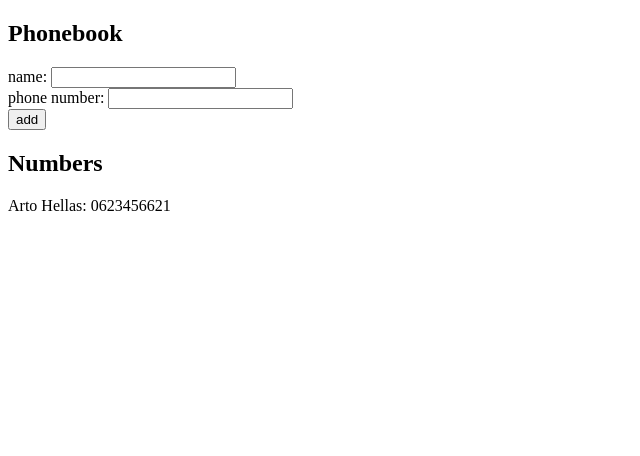
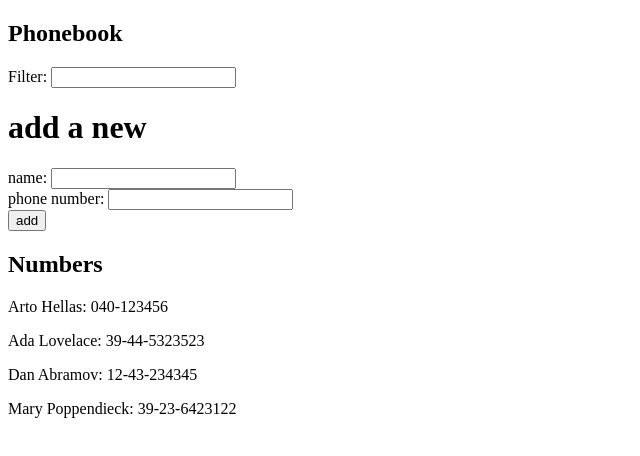
Before and after one commit to mickeybeurskens/fullstackopen-course, a React (Create React App) app in the folder part2/phone_book/: page / in a window 1280 px wide. Shown: the top 456 px of the page, without its empty margins (0-640 px from the left). Built offline with nearby package versions, Linux system fonts and the light colour scheme.

Commit message:
Add exercise 2.9

```diff
--- a/part2/phone_book/src/App.js
+++ b/part2/phone_book/src/App.js
@@ -11,13 +11,14 @@ const ShowPeople = ({persons}) => {
 
 const App = () => {
   const [persons, setPersons] = useState([
-    {
-      name: 'Arto Hellas',
-      number: '0623456621'
-    }
+    { name: 'Arto Hellas', number: '040-123456', id: 1 },
+    { name: 'Ada Lovelace', number: '39-44-5323523', id: 2 },
+    { name: 'Dan Abramov', number: '12-43-234345', id: 3 },
+    { name: 'Mary Poppendieck', number: '39-23-6423122', id: 4 }
   ])
   const [newName, setNewName] = useState('')
   const [newNumber, setNewNumber] = useState('')
+  const [searchTerm, setSearchTerm] = useState('')
 
   const AddPerson = (event) => {
     event.preventDefault()
@@ -33,12 +34,22 @@ const App = () => {
     setPersons(persons.concat(newPerson))
   }
 
+  const getFilteredPersons = (persons) => {
+    if (searchTerm.length!==0){
+      return persons.filter((person) => person.name.includes(searchTerm))
+    }
+    return persons
+  }
+
   const handleNameInput = (event) => setNewName(event.target.value)
   const handleNumberInput = (event) => setNewNumber(event.target.value)
+  const handleSearchInput = (event) => setSearchTerm(event.target.value)
 
   return (
     <div>
       <h2>Phonebook</h2>
+      <p>Filter: <input value={searchTerm} onChange={handleSearchInput}/></p>
+      <h1>add a new</h1>
       <form onSubmit={AddPerson}>
         <div>name: <input value={newName} onChange={handleNameInput}/></div>
         <div>phone number: <input value={newNumber} onChange={handleNumberInput}/></div>
@@ -47,7 +58,7 @@ const App = () => {
         </div>
       </form>
       <h2>Numbers</h2>
-      <ShowPeople persons={persons}/>
+      <ShowPeople persons={getFilteredPersons(persons)}/>
     </div>
   )
 }
```
